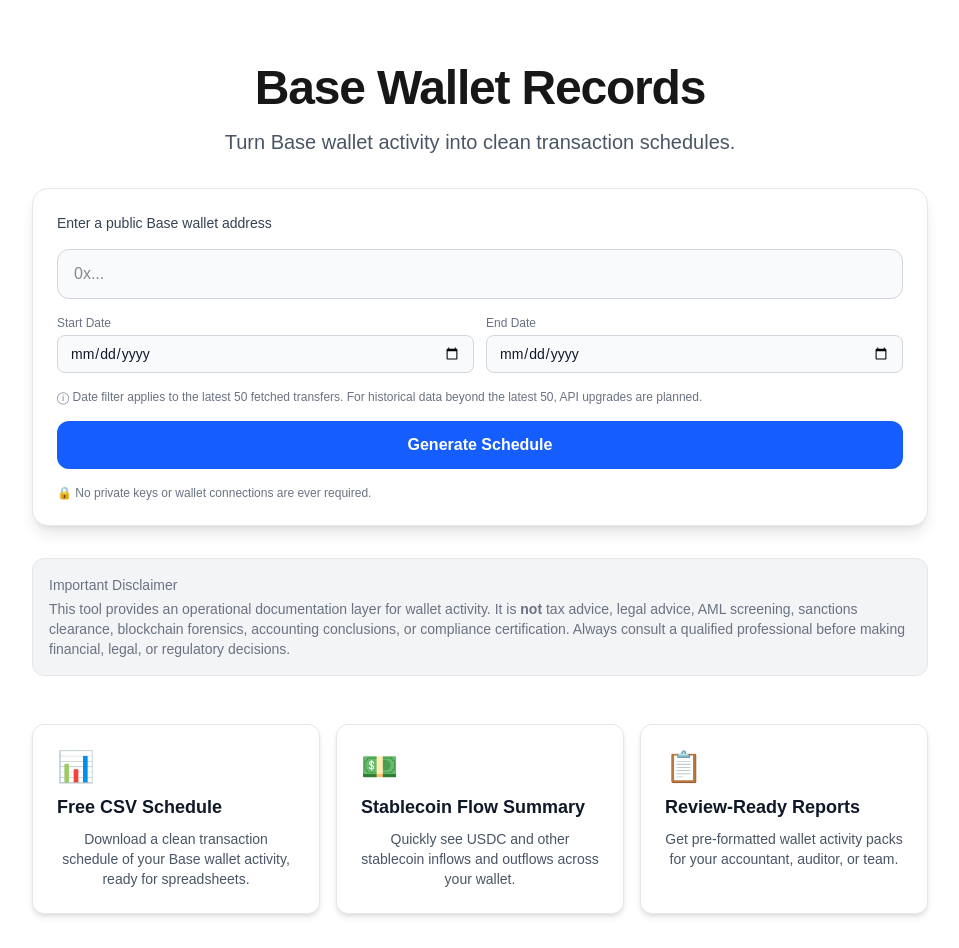
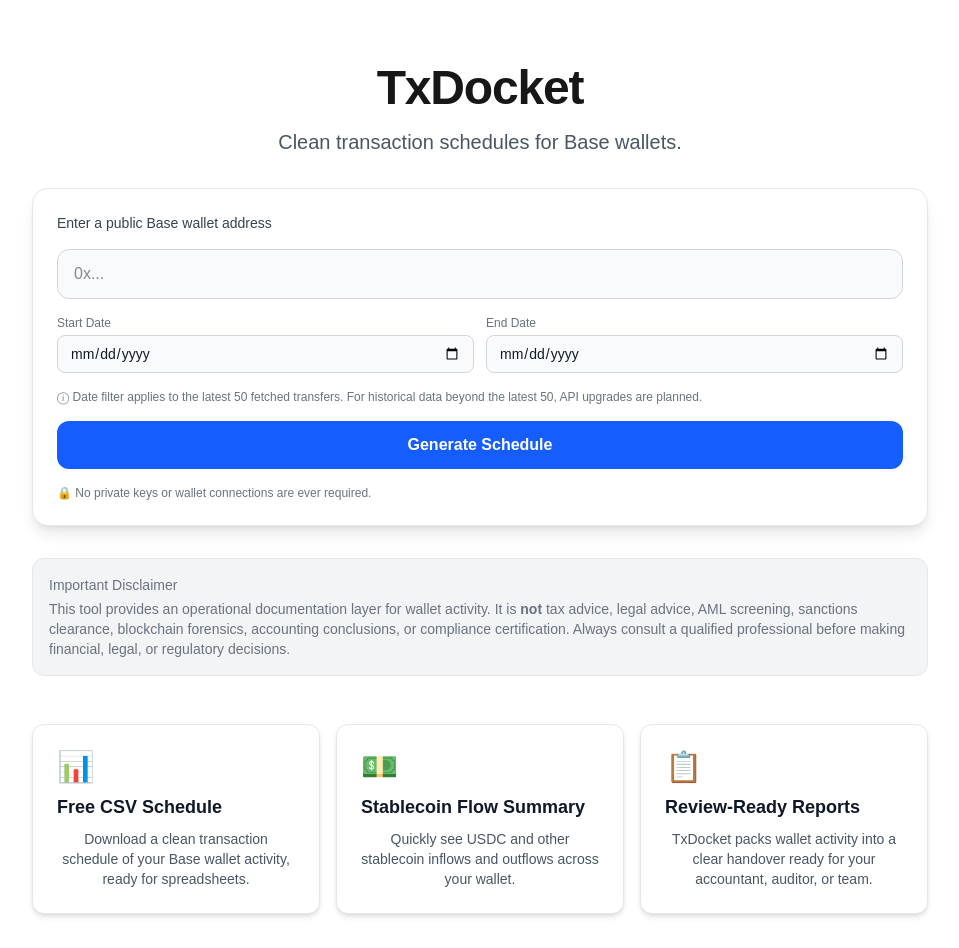
Before and after one commit to shockedpanda/TxDocket, a Next.js app: page / in a window 1280 px wide. Shown: the top 948 px of the page, without its empty margins (160-1119 px from the left). Built offline with nearby package versions, Linux system fonts and the light colour scheme.

Commit message:
Rebrand to TxDocket

```diff
--- a/src/app/layout.tsx
+++ b/src/app/layout.tsx
@@ -13,8 +13,8 @@
 });
 
 export const metadata: Metadata = {
-  title: "Base Wallet Records",
-  description: "Turn Base wallet activity into clean transaction schedules.",
+  title: "TxDocket – Base Wallet Activity Docs",
+  description: "TxDocket turns raw Base wallet activity into clean, review‑ready transaction schedules.",
 };
 
 export default function RootLayout({
--- a/src/app/page.tsx
+++ b/src/app/page.tsx
@@ -70,10 +70,10 @@
         {/* Title & headline */}
         <div>
           <h1 className="text-4xl md:text-5xl font-bold tracking-tight">
-            Base Wallet Records
+            TxDocket
           </h1>
           <p className="mt-4 text-xl text-gray-600 dark:text-gray-300">
-            Turn Base wallet activity into clean transaction schedules.
+            Clean transaction schedules for Base wallets.
           </p>
         </div>
 
@@ -177,7 +177,7 @@
           <Card
             emoji="📋"
             title="Review-Ready Reports"
-            description="Get pre‑formatted wallet activity packs for your accountant, auditor, or team."
+            description="TxDocket packs wallet activity into a clear handover ready for your accountant, auditor, or team."
           />
         </div>
 
```
Also changed, not shown: 1 other file (tests, documents, lock files or other folders).
